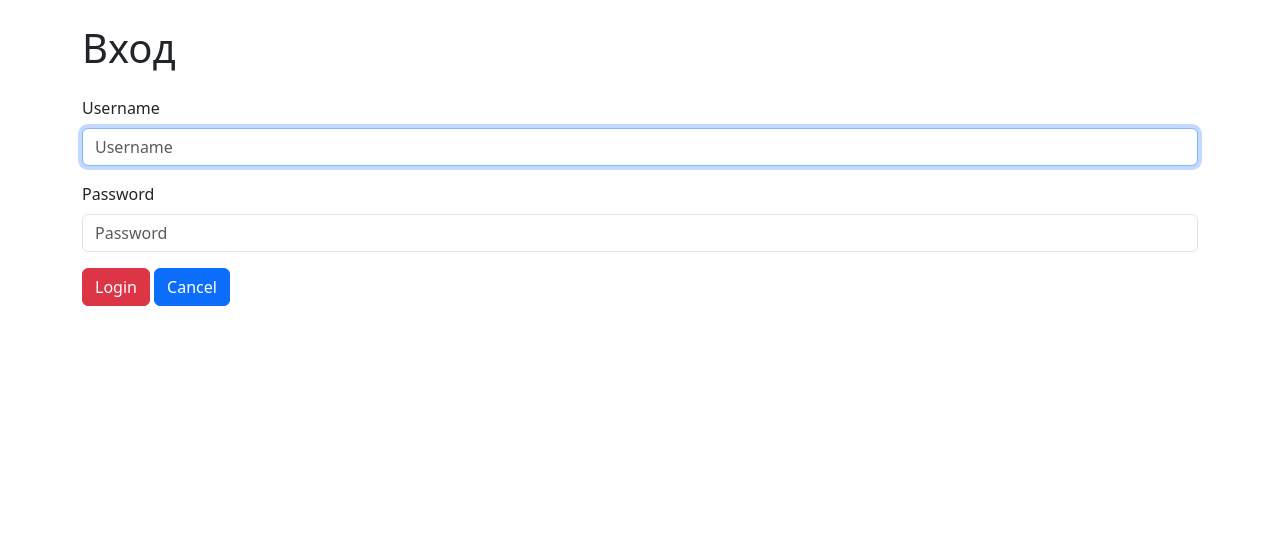
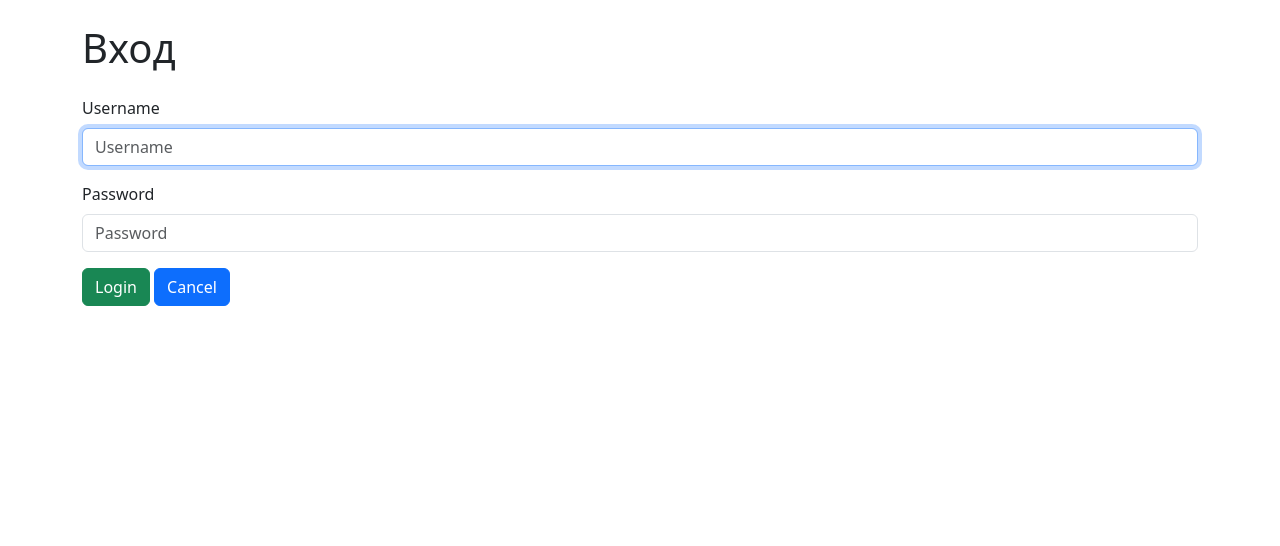
Before and after one commit to rasskazovilya/python-project-52, a Django app: page /login/ in a window 1280 px wide. Shown: the part 56-602 px from the top of the page. Run offline with Django 3.2, Linux system fonts and the light colour scheme; some libraries are stand-ins or nearby versions.

Commit message:
change login button color to green

```diff
--- a/templates/login.html
+++ b/templates/login.html
@@ -15,7 +15,7 @@
 <form method="post">
     {% csrf_token %}
     {% bootstrap_form form %}
-    <input class="btn btn-danger" type="submit" value="Login">
+    <input class="btn btn-success" type="submit" value="Login">
     <input class="btn btn-primary" type="button" value="{% trans 'Cancel' %}" onclick="history.back();">
 </form>
 {% endblock %}
```
